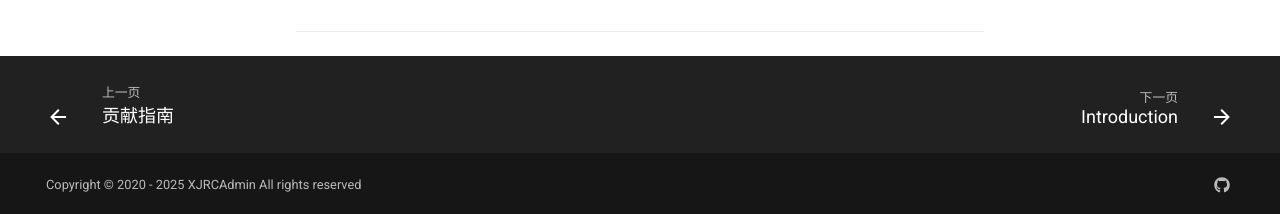
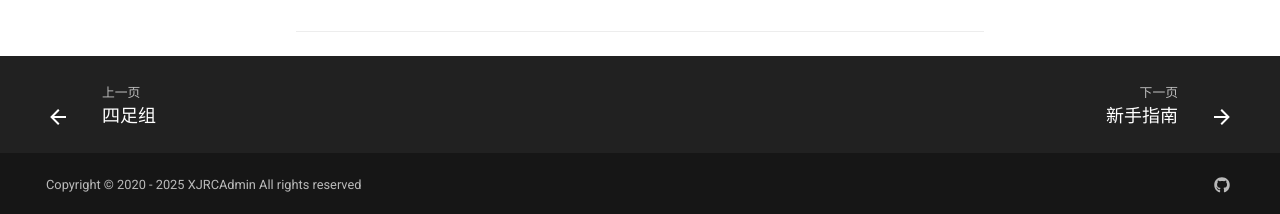
Before and after one commit to XJRCAdmin/XJTURCDocs, an MkDocs documentation site: the page built from docs/blog/电/ssh&remotessh/index.md, in a window 1280 px wide and 900 px high, scrolled down 7470 px. Shown: the part 683-897 px from the top of the window. Built offline with MkDocs 1.6.1 and Material for MkDocs 9.7.7, drawn with Linux system fonts in a browser that asks for light colours; comment, search, counter and statistics services are not loaded; part of the change alters nothing that is shown.

Commit message:
docs(navigation): 更新导航结构和链接

```diff
--- a/mkdocs.yml
+++ b/mkdocs.yml
@@ -88,10 +88,10 @@ nav:
   - Home: index.md
   - 贡献指南: blog/comtribution/index.md
   - 四足组:
-    - 四足组: docs/blog/四足组/index.md
+    - 四足组: blog/四足组/index.md
   - 电:
     - ssh: blog/电/ssh&remotessh/index.md
-    - 新手指南: docs/blog/电/freshman/index.md
+    - 新手指南: blog/电/freshman/index.md
   - 视:
     - Introduction: blog/视/index.md
     - 常用命令汇总: blog/视/common-command/index.md
```
